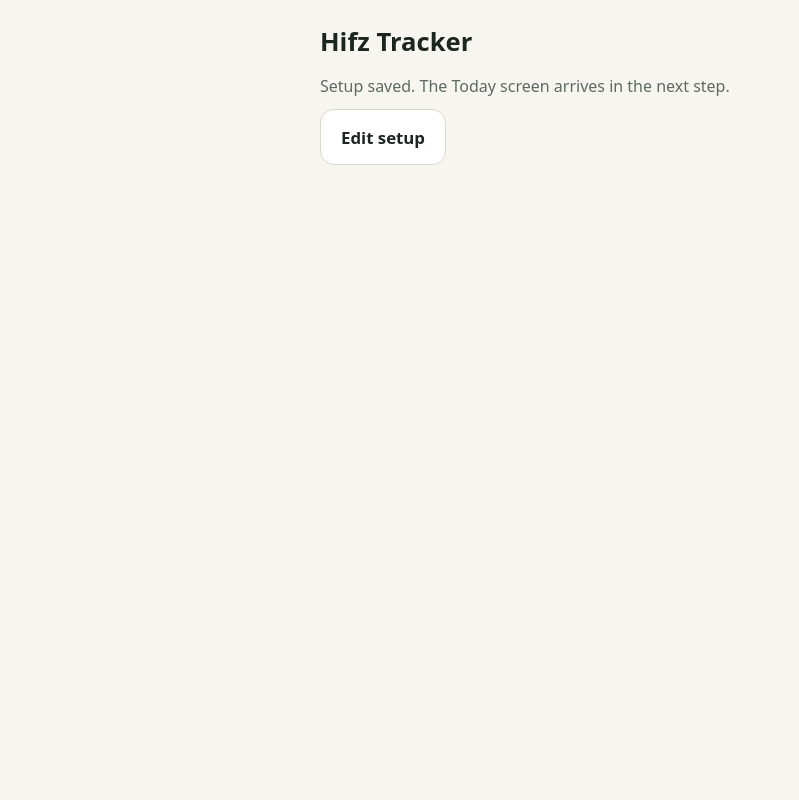
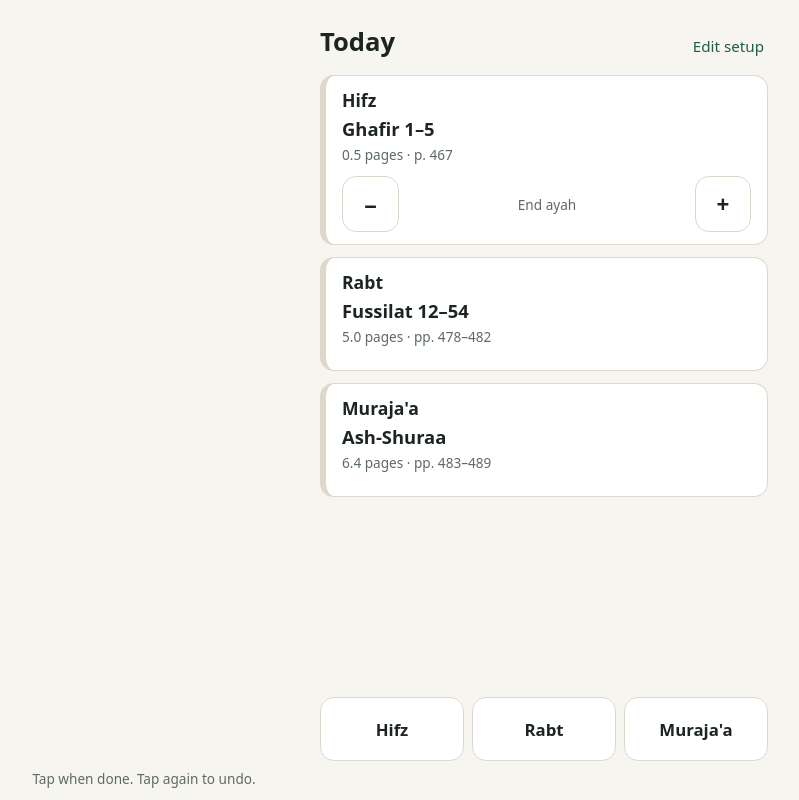
Before and after one commit to Alicodemaker/hifz-tracker, a React (Vite) app: page / in a window 1280 px wide. Both pictures are taken after a click on the button "Save". Shown: the whole page, without its empty margins (96-895 px from the left). Built offline with nearby package versions, Linux system fonts and the light colour scheme.

Commit message:
Add Today screen with thumb-reach Done buttons, undo, and day rollover
Co-Authored-By: Claude Opus 5.5 <noreply@anthropic.com>
Claude-Session: https://claude.ai/code/session_01JjBd9uYXNSxkXUi2QMTCWP

```diff
--- a/src/App.tsx
+++ b/src/App.tsx
@@ -1,27 +1,45 @@
-import { useState } from 'react'
+import { useEffect, useState } from 'react'
+import { localDate, startDay, type Day, type Saved } from './day'
 import type { Progress } from './plan'
 import Setup from './Setup'
 import { load, save } from './storage'
+import Today from './Today'
+
+// Start today's Day if the date has changed, and remember it. Saving the same state twice is harmless.
+const openToday = (saved: Saved | null) => {
+  const next = saved ? startDay(saved, localDate()) : null
+  if (next && next !== saved) save(next)
+  return next
+}
 
 export default function App() {
-  const [progress, setProgress] = useState<Progress | null>(() => load()?.progress ?? null)
+  const [saved, setSaved] = useState<Saved | null>(() => openToday(load()))
   const [editing, setEditing] = useState(false)
 
-  const saveProgress = (next: Progress) => {
-    save({ version: 1, progress: next })
-    setProgress(next)
+  const update = (next: Saved) => {
+    save(next)
+    setSaved(next)
+  }
+
+  // Coming back to the app on a new date starts a new Day.
+  useEffect(() => {
+    const onVisible = () => {
+      if (document.visibilityState !== 'visible') return
+      setSaved(openToday)
+    }
+    document.addEventListener('visibilitychange', onVisible)
+    return () => document.removeEventListener('visibilitychange', onVisible)
+  }, [])
+
+  const saveSetup = (progress: Progress) => {
+    // New setup replaces today's plan; ticks made today under the old setup are dropped.
+    update(startDay({ version: 1, progress, today: null, history: saved?.history ?? [] }, localDate()))
     setEditing(false)
   }
 
-  if (!progress || editing) return <Setup initial={progress} onSave={saveProgress} />
+  if (!saved || editing) return <Setup initial={saved?.progress ?? null} onSave={saveSetup} />
 
-  return (
-    <main className="screen">
-      <h1>Hifz Tracker</h1>
-      <p className="muted">Setup saved. The Today screen arrives in the next step.</p>
-      <button className="secondary" onClick={() => setEditing(true)}>
-        Edit setup
-      </button>
-    </main>
-  )
+  const changeDay = (day: Day) => update({ ...saved, today: day })
+
+  return <Today key={saved.today!.date} day={saved.today!} onChange={changeDay} onEditSetup={() => setEditing(true)} />
 }
--- /dev/null
+++ b/src/Today.tsx
@@ -0,0 +1,123 @@
+import { useState } from 'react'
+import type { Day } from './day'
+import { describeRanges, describeSize } from './format'
+import type { Range } from './plan'
+import { type AyahRef, ayahCount } from './quran'
+
+type Props = { day: Day; onChange: (day: Day) => void; onEditSetup: () => void }
+
+// Every Ayah the Hifz could end on: through today's suggestion, up to the end of its last Surah.
+const hifzEndChoices = (hifz: Range[]): AyahRef[] => {
+  const choices: AyahRef[] = []
+  hifz.forEach((r, i) => {
+    const to = i === hifz.length - 1 ? ayahCount(r.surah) : r.to
+    for (let ayah = r.from; ayah <= to; ayah++) choices.push({ surah: r.surah, ayah })
+  })
+  return choices
+}
+
+// The Hifz ranges cut off at a chosen end Ayah.
+const hifzUpTo = (hifz: Range[], end: AyahRef): Range[] => {
+  const cut: Range[] = []
+  for (const r of hifz) {
+    if (r.surah === end.surah) return [...cut, { ...r, to: end.ayah }]
+    cut.push(r)
+  }
+  const last = hifz[hifz.length - 1]
+  return [...cut.slice(0, -1), { ...last, to: end.ayah }]
+}
+
+export default function Today({ day, onChange, onEditSetup }: Props) {
+  const { plan } = day
+  const suggestedEnd = plan.hifz.length ? { surah: plan.hifz.at(-1)!.surah, ayah: plan.hifz.at(-1)!.to } : null
+  const choices = hifzEndChoices(plan.hifz)
+  const hifzDone = day.hifzEnd !== null
+  const [draftEnd, setDraft] = useState(suggestedEnd)
+  const end = day.hifzEnd ?? draftEnd
+  const endIndex = end ? choices.findIndex((c) => c.surah === end.surah && c.ayah === end.ayah) : -1
+  const hifzShown = end ? hifzUpTo(plan.hifz, end) : []
+
+  const setDraftEnd = (index: number) => setDraft(choices[index])
+
+  const toggleHifz = () => onChange({ ...day, hifzEnd: hifzDone ? null : end })
+  const toggleRabt = () => onChange({ ...day, rabtDone: !day.rabtDone })
+  const toggleMuraja = () => onChange({ ...day, murajaDone: !day.murajaDone })
+
+  return (
+    <main className="screen with-action-bar tall">
+      <header className="top">
+        <h1>Today</h1>
+        <button className="link" onClick={onEditSetup}>
+          Edit setup
+        </button>
+      </header>
+
+      <section className={`card kind ${hifzDone ? 'done' : ''}`}>
+        <h2>Hifz</h2>
+        {plan.hifz.length ? (
+          <>
+            <p className="range">{describeRanges(hifzShown)}</p>
+            <p className="muted small">{describeSize(hifzShown)}</p>
+            {!hifzDone && (
+              <div className="stepper" aria-label="Adjust where today's Hifz ends">
+                <button className="secondary" disabled={endIndex <= 0} onClick={() => setDraftEnd(endIndex - 1)} aria-label="One ayah less">
+                  −
+                </button>
+                <span className="muted small">End ayah</span>
+                <button
+                  className="secondary"
+                  disabled={endIndex >= choices.length - 1}
+                  onClick={() => setDraftEnd(endIndex + 1)}
+                  aria-label="One ayah more"
+                >
+                  +
+                </button>
+              </div>
+            )}
+          </>
+        ) : (
+          <p className="muted">Nothing new to memorise.</p>
+        )}
+      </section>
+
+      <section className={`card kind ${day.rabtDone ? 'done' : ''}`}>
+        <h2>Rabt</h2>
+        {plan.rabt.length ? (
+          <>
+            <p className="range">{describeRanges(plan.rabt)}</p>
+            <p className="muted small">{describeSize(plan.rabt)}</p>
+          </>
+        ) : (
+          <p className="muted">Nothing recent to revise yet.</p>
+        )}
+      </section>
+
+      <section className={`card kind ${day.murajaDone ? 'done' : ''}`}>
+        <h2>Muraja'a</h2>
+        {plan.muraja.length ? (
+          <>
+            <p className="range">{describeRanges(plan.muraja)}</p>
+            <p className="muted small">{describeSize(plan.muraja)}</p>
+          </>
+        ) : (
+          <p className="muted">Nothing in the rotation yet.</p>
+        )}
+      </section>
+
+      <div className="action-bar">
+        <div className="done-buttons">
+          <button className={hifzDone ? 'primary' : 'secondary'} onClick={toggleHifz} disabled={!plan.hifz.length} aria-pressed={hifzDone}>
+            Hifz
+          </button>
+          <button className={day.rabtDone ? 'primary' : 'secondary'} onClick={toggleRabt} disabled={!plan.rabt.length} aria-pressed={day.rabtDone}>
+            Rabt
+          </button>
+          <button className={day.murajaDone ? 'primary' : 'secondary'} onClick={toggleMuraja} disabled={!plan.muraja.length} aria-pressed={day.murajaDone}>
+            Muraja'a
+          </button>
+        </div>
+        <p className="muted small hint">Tap when done. Tap again to undo.</p>
+      </div>
+    </main>
+  )
+}
--- /dev/null
+++ b/src/day.ts
@@ -0,0 +1,34 @@
+// A Day's plan stays fixed until the date changes; taps are only ticks until then, so they can be undone.
+import { planToday, recordDay, type Progress, type TodaysPlan } from './plan'
+import type { AyahRef } from './quran'
+
+export type Day = {
+  date: string // local date, YYYY-MM-DD
+  plan: TodaysPlan
+  hifzEnd: AyahRef | null // last Ayah actually memorised; null if Hifz not done
+  rabtDone: boolean
+  murajaDone: boolean
+}
+
+export type Saved = {
+  version: 1
+  progress: Progress // as of the start of `today`
+  today: Day | null
+  history: Day[] // most recent first; only Days with something done
+}
+
+const somethingDone = (day: Day) => day.hifzEnd !== null || day.rabtDone || day.murajaDone
+
+export const startDay = (saved: Saved, date: string): Saved => {
+  if (saved.today?.date === date) return saved
+  let { progress, history } = saved
+  if (saved.today && somethingDone(saved.today)) {
+    progress = recordDay(progress, { hifzEnd: saved.today.hifzEnd ?? undefined, murajaDone: saved.today.murajaDone })
+    history = [saved.today, ...history]
+  }
+  const today: Day = { date, plan: planToday(progress), hifzEnd: null, rabtDone: false, murajaDone: false }
+  return { ...saved, progress, history, today }
+}
+
+export const localDate = (now = new Date()): string =>
+  `${now.getFullYear()}-${String(now.getMonth() + 1).padStart(2, '0')}-${String(now.getDate()).padStart(2, '0')}`
--- /dev/null
+++ b/src/format.ts
@@ -0,0 +1,22 @@
+import { rangesSize, type Range } from './plan'
+import { ayahCount, pageOf, surahName } from './quran'
+
+const isWhole = (r: Range) => r.from === 1 && r.to === ayahCount(r.surah)
+
+// "Ghafir 1–5", "Ash-Shuraa", or "An-Naba → Al-Layl (15 surahs)" for long runs of whole surahs.
+export const describeRanges = (ranges: Range[]): string => {
+  if (ranges.length > 3 && ranges.every(isWhole)) {
+    const [first, last] = [ranges[0], ranges[ranges.length - 1]]
+    return `${surahName(first.surah)} → ${surahName(last.surah)} (${ranges.length} surahs)`
+  }
+  return ranges.map((r) => (isWhole(r) ? surahName(r.surah) : `${surahName(r.surah)} ${r.from}–${r.to}`)).join(' · ')
+}
+
+export const describeSize = (ranges: Range[]): string => {
+  const pages = rangesSize(ranges)
+  const first = pageOf({ surah: ranges[0].surah, ayah: ranges[0].from })
+  const lastRange = ranges[ranges.length - 1]
+  const last = pageOf({ surah: lastRange.surah, ayah: lastRange.to })
+  const where = first === last ? `p. ${first}` : `pp. ${Math.min(first, last)}–${Math.max(first, last)}`
+  return `${pages.toFixed(1)} pages · ${where}`
+}
--- a/src/index.css
+++ b/src/index.css
@@ -102,3 +102,21 @@ button.secondary { background: var(--surface); color: var(--text); border: 1px s
   background: linear-gradient(transparent, var(--bg) 30%);
 }
 .action-bar > * { max-width: 448px; margin: 0 auto; display: block; }
+
+.top { display: flex; align-items: center; justify-content: space-between; }
+button.link { background: none; color: var(--accent); min-height: 44px; padding: 0 4px; font-weight: 500; font-size: 0.95rem; }
+
+.kind { border-left: 6px solid var(--border); }
+.kind.done { border-left-color: var(--accent); }
+.kind.done h2::after { content: ' ✓'; color: var(--accent); }
+.range { font-size: 1.15rem; font-weight: 600; margin-bottom: 2px; }
+
+.stepper { display: flex; align-items: center; gap: 12px; margin-top: 8px; }
+.stepper button { min-width: 56px; font-size: 1.4rem; }
+.stepper span { flex: 1; text-align: center; }
+
+.tall { padding-bottom: calc(140px + env(safe-area-inset-bottom)); }
+.done-buttons { display: grid; grid-template-columns: repeat(3, 1fr); gap: 8px; }
+.done-buttons button { width: 100%; min-height: 64px; padding: 0 4px; white-space: nowrap; }
+.done-buttons button:disabled { opacity: 0.4; }
+.hint { text-align: center; margin: 8px 0 0; }
--- a/src/storage.ts
+++ b/src/storage.ts
@@ -1,14 +1,14 @@
 // Everything the app remembers lives in one localStorage entry on this device.
-import type { Progress } from './plan'
+import type { Saved } from './day'
 
 const KEY = 'hifz-tracker'
-
-export type Saved = { version: 1; progress: Progress }
 
 export const load = (): Saved | null => {
   try {
     const raw = localStorage.getItem(KEY)
-    return raw ? (JSON.parse(raw) as Saved) : null
+    if (!raw) return null
+    const saved = JSON.parse(raw) as Saved
+    return { ...saved, today: saved.today ?? null, history: saved.history ?? [] }
   } catch {
     return null
   }
```
Also changed, not shown: 2 other files (tests, documents, lock files or other folders).
